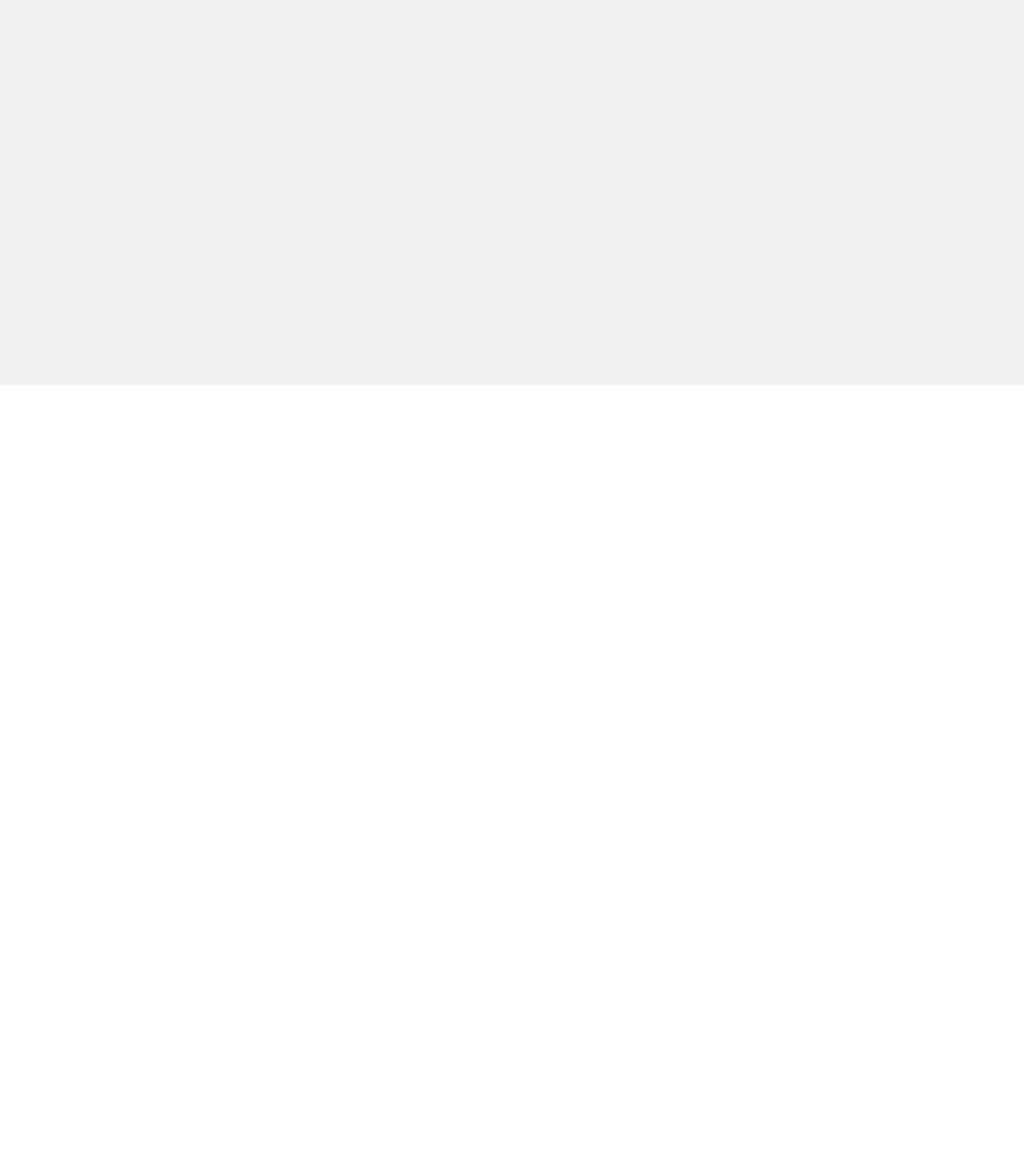
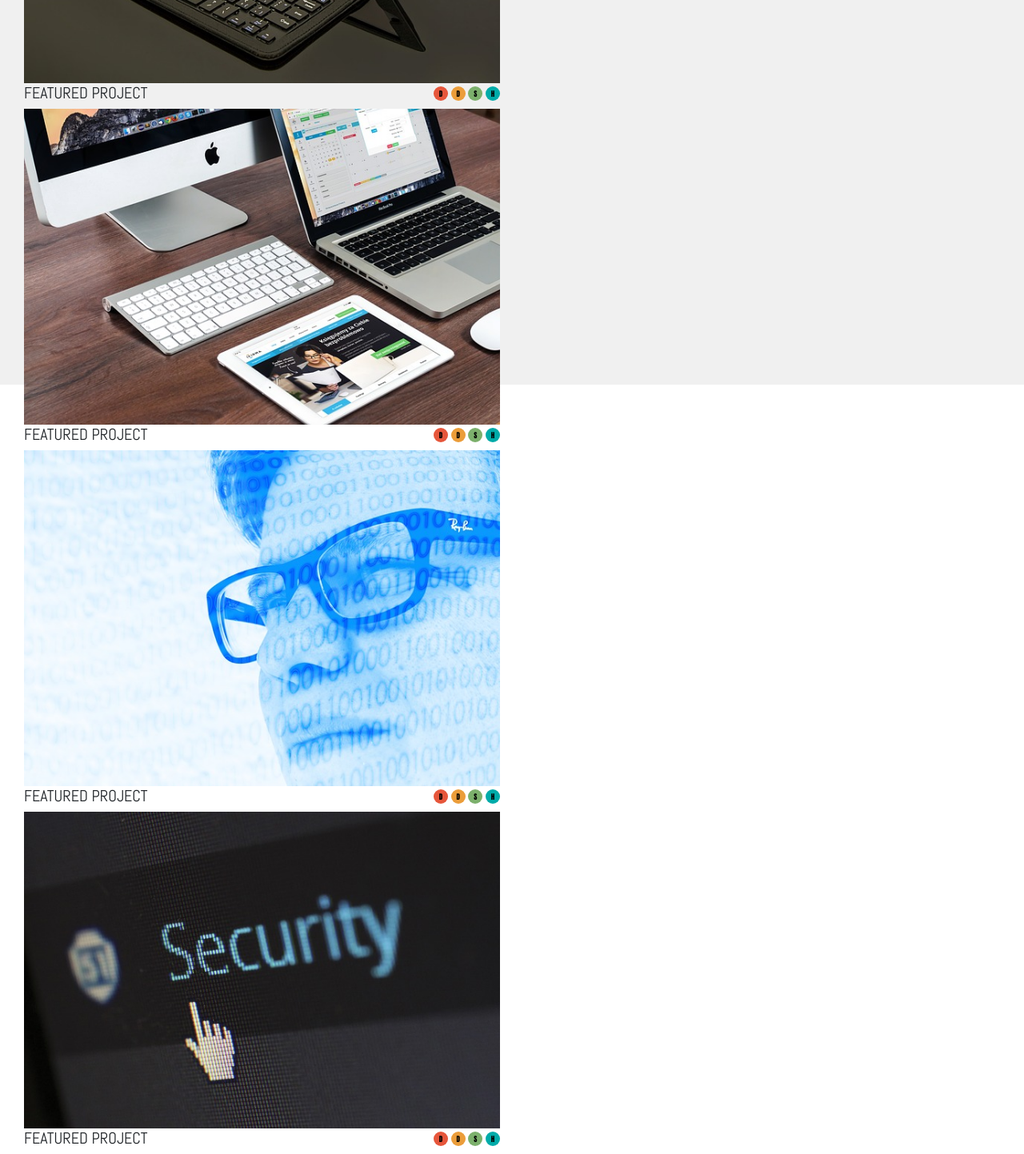
Before and after one commit to Dayna-Briana-Design-Project/codeup-design-project, a plain HTML site: page codeupDesignProject.html in a window 1280 px wide. Shown: the part 645-2088 px from the top of the page at 80% size. Before the commit the page ends 1126 px from the top, so only its background shows below. Drawn offline with nearby package versions, Linux system fonts and the light colour scheme.

Commit message:
added other photos

```diff
--- a/codeupDesignProject.html
+++ b/codeupDesignProject.html
@@ -75,15 +75,57 @@
                     <h6>SELECTED WORK</h6>
 
     <!--project start here-->
-                    <div class="project-images col-12 col-sm-4">
-                        <img src="assets/apple-ipad.jpg" class="img-fluid" alt="">
-                        <div class="d-flex justify-content-between">
-                            <h5>FEATURED PROJECT</h5>
-                            <div>
-                                <button type="button" class="btn btn-circle customIcon" id="iconDesign">D</button>
-                                <button type="button" class="btn btn-circle customIcon" id="iconDevelop">D</button>
-                                <button type="button" class="btn btn-circle customIcon" id="iconSupport">S</button>
-                                <button type="button" class="btn btn-circle customIcon" id="iconHost">H</button>
+                 <div class="projects col-12 col-sm-6">
+
+                        <div class="project-images">
+                            <img src="assets/apple-ipad.jpg" class="img-fluid" alt="">
+                            <div class="d-flex justify-content-between">
+                                <h5>FEATURED PROJECT</h5>
+                                <div>
+                                    <button type="button" class="btn btn-circle customIcon iconDesign">D</button>
+                                    <button type="button" class="btn btn-circle customIcon iconDevelop">D</button>
+                                    <button type="button" class="btn btn-circle customIcon iconSupport">S</button>
+                                    <button type="button" class="btn btn-circle customIcon iconHost">H</button>
+                                </div>
+                            </div>
+                        </div>
+
+                        <div class="project-images">
+                            <img src="assets/images/macbook.jpg" class="img-fluid" alt="">
+                            <div class="d-flex justify-content-between">
+                                <h5>FEATURED PROJECT</h5>
+                                <div>
+                                    <button type="button" class="btn btn-circle customIcon iconDesign">D</button>
+                                    <button type="button" class="btn btn-circle customIcon iconDevelop">D</button>
+                                    <button type="button" class="btn btn-circle customIcon iconSupport">S</button>
+                                    <button type="button" class="btn btn-circle customIcon iconHost">H</button>
+                                </div>
+                            </div>
+                        </div>
+
+                        <div class="project-images">
+                            <img src="assets/images/man.jpg" class="img-fluid" alt="">
+                            <div class="d-flex justify-content-between">
+                                <h5>FEATURED PROJECT</h5>
+                                <div>
+                                    <button type="button" class="btn btn-circle customIcon iconDesign">D</button>
+                                    <button type="button" class="btn btn-circle customIcon iconDevelop">D</button>
+                                    <button type="button" class="btn btn-circle customIcon iconSupport">S</button>
+                                    <button type="button" class="btn btn-circle customIcon iconHost">H</button>
+                                </div>
+                            </div>
+                        </div>
+
+                        <div class="project-images">
+                            <img src="assets/images/security.jpg" class="img-fluid" alt="">
+                            <div class="d-flex justify-content-between">
+                                <h5>FEATURED PROJECT</h5>
+                                <div>
+                                    <button type="button" class="btn btn-circle customIcon iconDesign">D</button>
+                                    <button type="button" class="btn btn-circle customIcon iconDevelop">D</button>
+                                    <button type="button" class="btn btn-circle customIcon iconSupport">S</button>
+                                    <button type="button" class="btn btn-circle customIcon iconHost">H</button>
+                                </div>
                             </div>
                         </div>
                     </div>
--- a/cssDesign/cssDesign.css
+++ b/cssDesign/cssDesign.css
@@ -9,7 +9,7 @@
 }
 
 
-#buttonDesign, #iconDesign {
+#buttonDesign, .iconDesign {
     background-color: #E6563B;
 }
 
@@ -24,15 +24,15 @@
     color: white;
 }
 
-#buttonDevelop, #iconDevelop {
+#buttonDevelop, .iconDevelop {
     background-color: #EB9D3A;
 }
 
-#buttonSupport, #iconSupport {
+#buttonSupport, .iconSupport {
     background-color: #7CB06C;
 }
 
-#buttonHost, #iconHost {
+#buttonHost, .iconHost {
     background-color: #00ABA9;
 }
 
```
